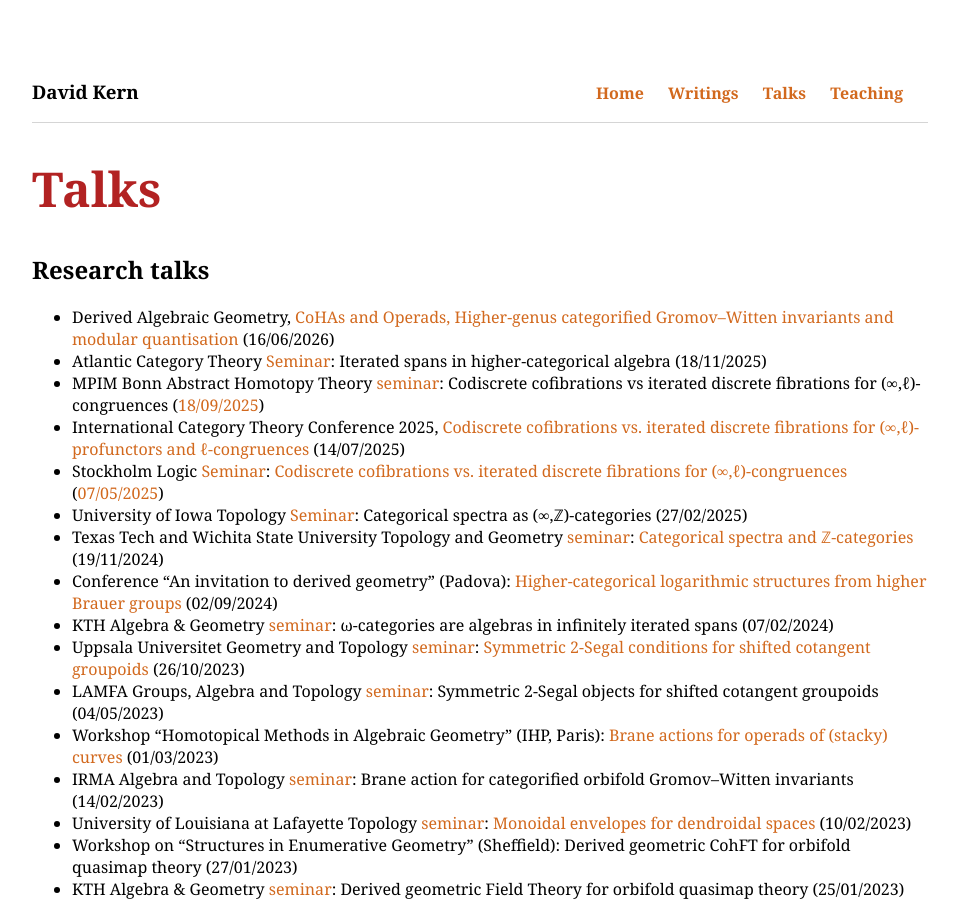
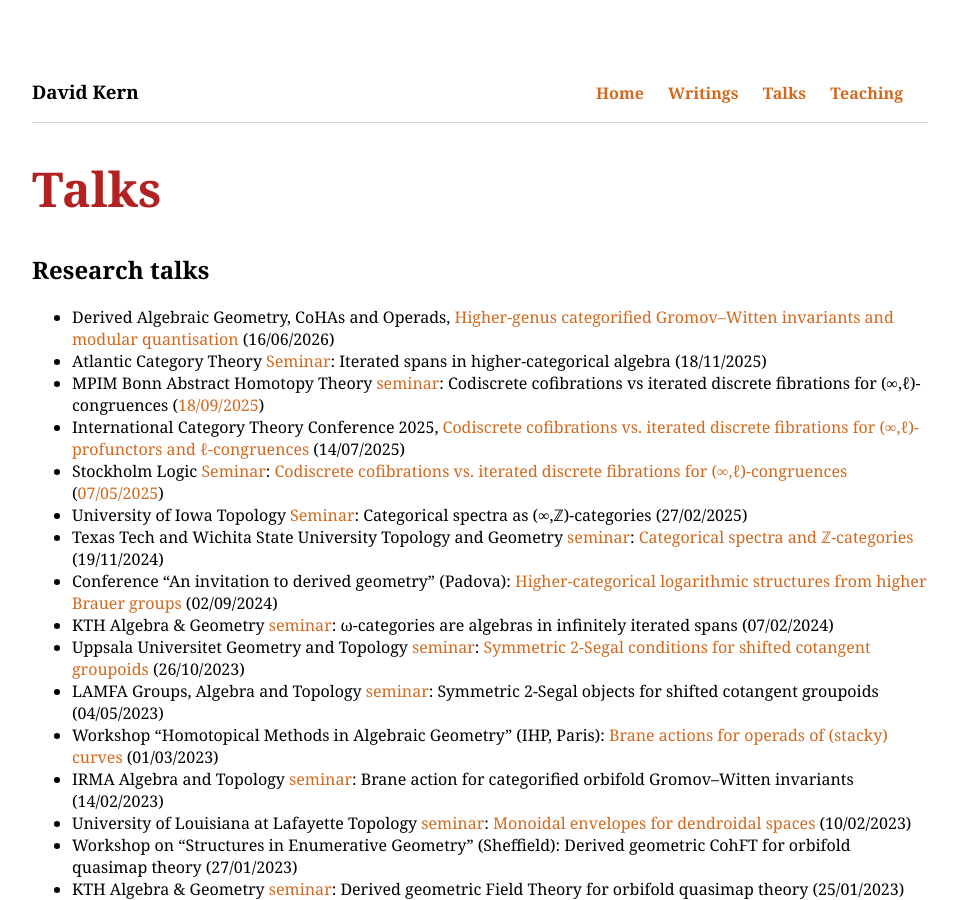
Before and after one commit to dskern/dskern.github.io, a Jekyll site: the page built from talks.html, in a window 1280 px wide and 900 px high. Shown: the whole window, without its empty margins (160-1118 px from the left). Built offline with Jekyll 4.4.1, drawn with Linux system fonts in a browser that asks for light colours.

Commit message:
Update talks.html

```diff
--- a/talks.html
+++ b/talks.html
@@ -6,7 +6,7 @@ layout: default
 <h2>Research talks</h2>
 
 <ul>
-    <li>Derived Algebraic Geometry, <a href="Talks/GWmodquant.pdf">CoHAs and Operads, Higher-genus categorified Gromov&ndash;Witten invariants and modular quantisation</a> (16/06/2026)</li>
+    <li>Derived Algebraic Geometry, CoHAs and Operads, <a href="Talks/GWmodquant.pdf">Higher-genus categorified Gromov&ndash;Witten invariants and modular quantisation</a> (16/06/2026)</li>
     <li>Atlantic Category Theory <a href="https://www.mathstat.dal.ca/~cdean/atcat/">Seminar</a>: Iterated spans in higher-categorical algebra (18/11/2025)</li>
     <li>MPIM Bonn Abstract Homotopy Theory <a href="https://sites.google.com/view/jacoruit/aht-seminar">seminar</a>: Codiscrete cofibrations vs iterated discrete fibrations for (&infin;,&ell;)-congruences (<a href="https://www.mpim-bonn.mpg.de/node/14680">18/09/2025</a>)</li>
     <li>International Category Theory Conference 2025, <a href="https://conference.math.muni.cz/ct2025/data/uploads/slides/kern.pdf">Codiscrete cofibrations vs. iterated discrete fibrations for (&infin;,&ell;)-profunctors and &ell;-congruences</a> (14/07/2025)</li>
```
